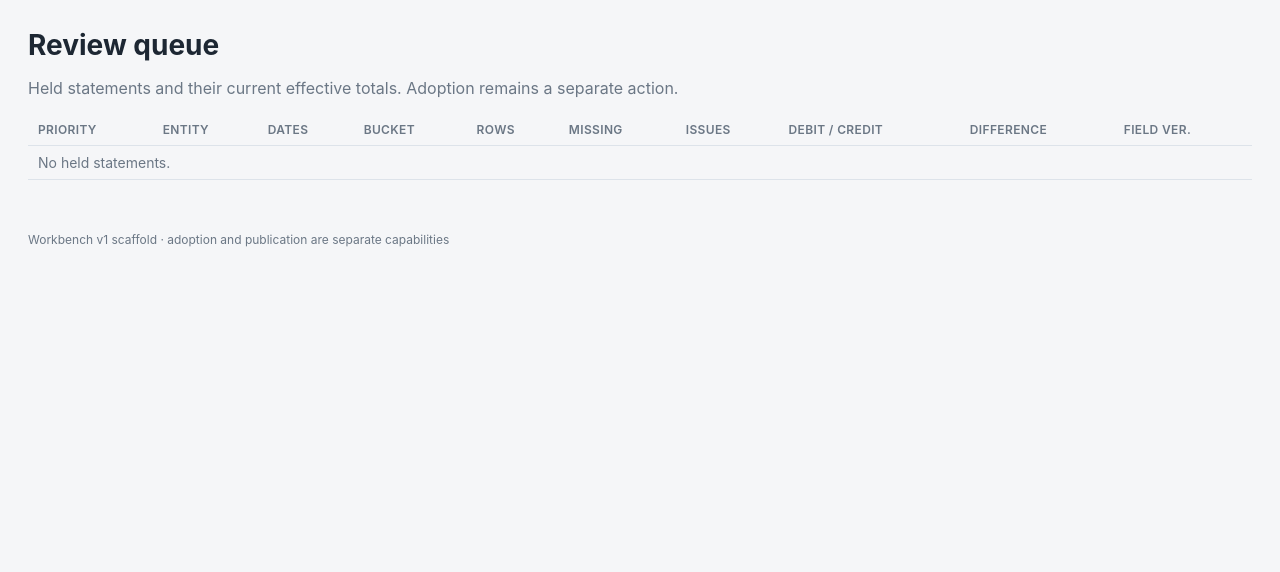
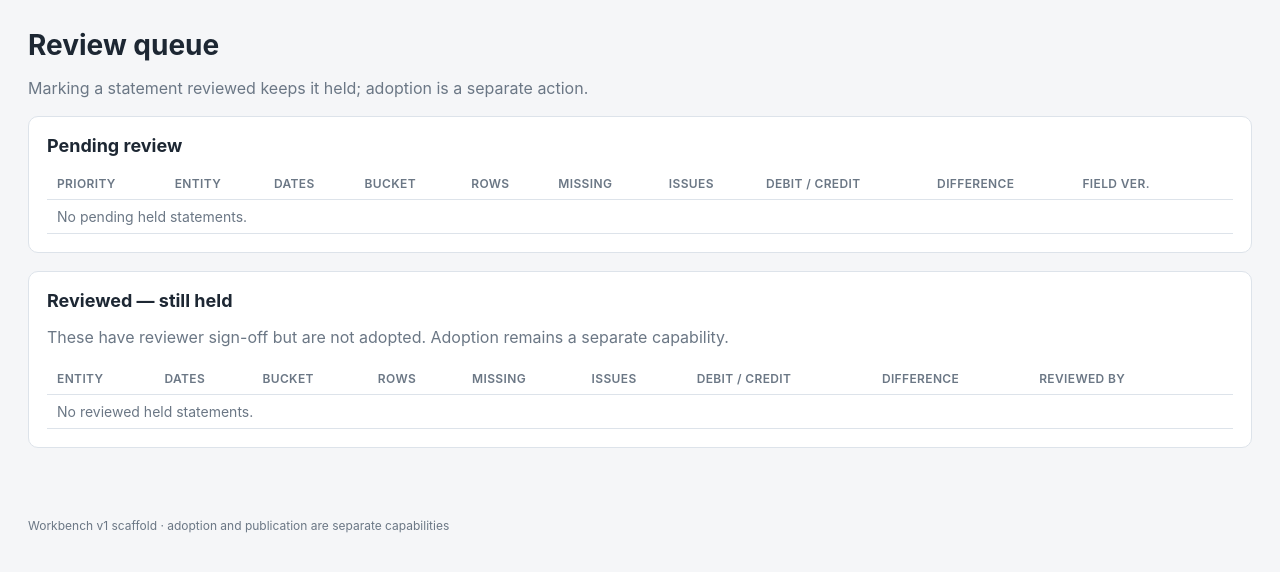
Before and after one commit to mogcai/macau_tb_ocr_prototype, a FastAPI app: page /review in a window 1280 px wide. Shown: the part 44-616 px from the top of the page. Run offline with FastAPI, Linux system fonts and the light colour scheme; data that the repository does not hold is empty.

Commit message:
workbench: add reviewer sign-off state before adoption

```diff
--- /dev/null
+++ b/database/v3/011_statement_reviews.sql
@@ -0,0 +1,19 @@
+-- Workbench statement-review workflow state.
+-- A reviewed statement remains held/proposed until a separate adoption action.
+
+CREATE TABLE IF NOT EXISTS statement_reviews (
+    statement_id   TEXT PRIMARY KEY,
+    review_status  TEXT NOT NULL CHECK (
+        review_status IN ('pending', 'reviewed', 'needs_rework')
+    ),
+    reviewed_by    TEXT,
+    reviewed_at    TEXT,
+    note           TEXT,
+    updated_at     TEXT NOT NULL,
+    FOREIGN KEY (statement_id)
+        REFERENCES statements(statement_id)
+        ON DELETE RESTRICT
+);
+
+CREATE INDEX IF NOT EXISTS idx_statement_reviews_status
+    ON statement_reviews(review_status);
--- a/workbench/main.py
+++ b/workbench/main.py
@@ -11,7 +11,9 @@ from fastapi.templating import Jinja2Templates
 from pydantic import BaseModel
 
 from workbench import service
-from workbench.permissions import DEFAULT_ROLE, ROLES, can_adopt, can_publish, can_verify
+from workbench.permissions import (
+    DEFAULT_ROLE, ROLES, can_adopt, can_publish, can_review_statement, can_verify,
+)
 
 
 class RowVerificationPayload(BaseModel):
@@ -21,6 +23,11 @@ class RowVerificationPayload(BaseModel):
     debit_state: str = "blank"
     credit_state: str = "blank"
     note: str = ""
+
+
+class StatementReviewPayload(BaseModel):
+    note: str = ""
+    review_status: str = "reviewed"
 
 ROOT = Path(__file__).resolve().parents[1]
 TEMPLATES = Path(__file__).resolve().parent / "templates"
@@ -54,6 +61,7 @@ def template_context(request: Request, **extra: Any) -> dict[str, Any]:
         "can_verify": can_verify(role),
         "can_adopt": can_adopt(role),
         "can_publish": can_publish(role),
+        "can_review_statement": can_review_statement(role),
         **extra,
     }
 
@@ -176,12 +184,41 @@ def api_verify_row(
         raise HTTPException(status_code=400, detail=str(exc)) from exc
 
 
+@app.post("/api/review/{statement_id}/review")
+def api_review_statement(
+    statement_id: str,
+    payload: StatementReviewPayload,
+    request: Request,
+    x_workbench_role: str | None = Header(default=None),
+) -> dict[str, Any]:
+    role = role_from(request, x_workbench_role)
+    if not can_review_statement(role):
+        raise HTTPException(status_code=403, detail="review capability is required")
+    try:
+        return service.mark_statement_reviewed(
+            statement_id,
+            actor_from(request),
+            note=payload.note,
+            review_status=payload.review_status,
+        )
+    except LookupError as exc:
+        raise HTTPException(status_code=404, detail=str(exc)) from exc
+    except ValueError as exc:
+        raise HTTPException(status_code=409, detail=str(exc)) from exc
+
+
 @app.get("/review", response_class=HTMLResponse)
 def review_page(request: Request) -> HTMLResponse:
+    queue = service.review_queue()
     return templates.TemplateResponse(
         request,
         "review_queue.html",
-        template_context(request, queue=service.review_queue()),
+        template_context(
+            request,
+            queue=queue,
+            pending_review=[item for item in queue if item["review_status"] != "reviewed"],
+            reviewed_held=[item for item in queue if item["review_status"] == "reviewed"],
+        ),
     )
 
 
--- a/workbench/permissions.py
+++ b/workbench/permissions.py
@@ -7,10 +7,10 @@ from __future__ import annotations
 
 ROLES = {
     "viewer": {"read"},
-    "reviewer": {"read", "verify"},
-    "adopter": {"read", "verify", "adopt"},
+    "reviewer": {"read", "verify", "review"},
+    "adopter": {"read", "verify", "review", "adopt"},
     "publisher": {"read", "publish"},
-    "admin": {"read", "verify", "adopt", "publish"},
+    "admin": {"read", "verify", "review", "adopt", "publish"},
 }
 DEFAULT_ROLE = "viewer"
 
@@ -23,6 +23,10 @@ def can_verify(role: str) -> bool:
     return "verify" in capabilities(role)
 
 
+def can_review_statement(role: str) -> bool:
+    return "review" in capabilities(role)
+
+
 def can_adopt(role: str) -> bool:
     return "adopt" in capabilities(role)
 
--- a/workbench/templates/review_queue.html
+++ b/workbench/templates/review_queue.html
@@ -2,25 +2,20 @@
 {% block title %}Review queue · Macau Banking Workbench{% endblock %}
 {% block content %}
 <h1>Review queue</h1>
-<p class="muted">Held statements and their current effective totals. Adoption remains a separate action.</p>
+<p class="muted">Marking a statement reviewed keeps it held; adoption is a separate action.</p>
 
+<section class="panel">
+  <h2>Pending review</h2>
   <table class="data">
     <thead>
       <tr>
-      <th>Priority</th>
-      <th>Entity</th>
-      <th>Dates</th>
-      <th>Bucket</th>
-      <th>Rows</th>
-      <th>Missing</th>
-      <th>Issues</th>
-      <th>Debit / Credit</th>
-      <th>Difference</th>
-      <th>Field ver.</th>
+        <th>Priority</th><th>Entity</th><th>Dates</th><th>Bucket</th>
+        <th>Rows</th><th>Missing</th><th>Issues</th>
+        <th>Debit / Credit</th><th>Difference</th><th>Field ver.</th><th></th>
       </tr>
     </thead>
     <tbody>
-    {% for item in queue %}
+      {% for item in pending_review %}
       <tr>
         <td>{{ item.priority }}</td>
         <td><a href="/review/{{ item.statement_id }}">{{ item.entity_name }}</a></td>
@@ -32,10 +27,75 @@
         <td>{{ item.debit_total_display }} / {{ item.credit_total_display }}</td>
         <td>{% if item.debit_credit_equal %}<span class="ok">0</span>{% else %}{{ item.debit_credit_difference_minor }}{% endif %}</td>
         <td>{{ item.field_verifications }}</td>
+        <td>
+          {% if can_review_statement %}
+          <button class="review-button" data-statement="{{ item.statement_id }}" data-role="{{ role }}" data-status="reviewed">Mark reviewed</button>
+          {% endif %}
+        </td>
       </tr>
       {% else %}
-    <tr><td colspan="10" class="muted">No held statements.</td></tr>
+      <tr><td colspan="11" class="muted">No pending held statements.</td></tr>
       {% endfor %}
     </tbody>
   </table>
+</section>
+
+<section class="panel">
+  <h2>Reviewed — still held</h2>
+  <p class="muted">These have reviewer sign-off but are not adopted. Adoption remains a separate capability.</p>
+  <table class="data">
+    <thead>
+      <tr>
+        <th>Entity</th><th>Dates</th><th>Bucket</th><th>Rows</th>
+        <th>Missing</th><th>Issues</th><th>Debit / Credit</th><th>Difference</th><th>Reviewed by</th><th></th>
+      </tr>
+    </thead>
+    <tbody>
+      {% for item in reviewed_held %}
+      <tr>
+        <td><a href="/review/{{ item.statement_id }}">{{ item.entity_name }}</a></td>
+        <td>{{ item.statement_date }}{% if item.publication_date %} · {{ item.publication_date }}{% endif %}</td>
+        <td><span class="pill {{ item.statement_status }}">{{ item.review_bucket }}</span></td>
+        <td>{{ item.row_count }}</td>
+        <td>{{ item.missing_labels }}</td>
+        <td>{{ item.issue_rows }}</td>
+        <td>{{ item.debit_total_display }} / {{ item.credit_total_display }}</td>
+        <td>{% if item.debit_credit_equal %}<span class="ok">0</span>{% else %}{{ item.debit_credit_difference_minor }}{% endif %}</td>
+        <td>{{ item.reviewed_by or "—" }}</td>
+        <td>
+          {% if can_review_statement %}
+          <button class="review-button" data-statement="{{ item.statement_id }}" data-role="{{ role }}" data-status="needs_rework">Reopen</button>
+          {% endif %}
+        </td>
+      </tr>
+      {% else %}
+      <tr><td colspan="10" class="muted">No reviewed held statements.</td></tr>
+      {% endfor %}
+    </tbody>
+  </table>
+</section>
+
+<script>
+document.querySelectorAll(".review-button").forEach((button) => {
+  button.addEventListener("click", async () => {
+    button.disabled = true;
+    const response = await fetch(`/api/review/${button.dataset.statement}/review`, {
+      method: "POST",
+      headers: {
+        "Content-Type": "application/json",
+        "X-Workbench-Role": button.dataset.role,
+        "X-Workbench-Actor": "workbench-ui"
+      },
+      body: JSON.stringify({review_status: button.dataset.status, note: ""})
+    });
+    if (response.ok) {
+      window.location.reload();
+    } else {
+      const body = await response.json().catch(() => ({}));
+      alert(body.detail || "Review update failed");
+      button.disabled = false;
+    }
+  });
+});
+</script>
 {% endblock %}
```
Also changed, not shown: tests/database/test_v3_constraints.py (+1 -1 lines), tests/workbench_scaffold/test_workbench.py (+64 -1 lines), workbench/service.py (+81 -1 lines), workbench/templates/review_detail.html (+31 -0 lines), workbench/README.md. Lines whose indentation alone changed are shown as unchanged.
